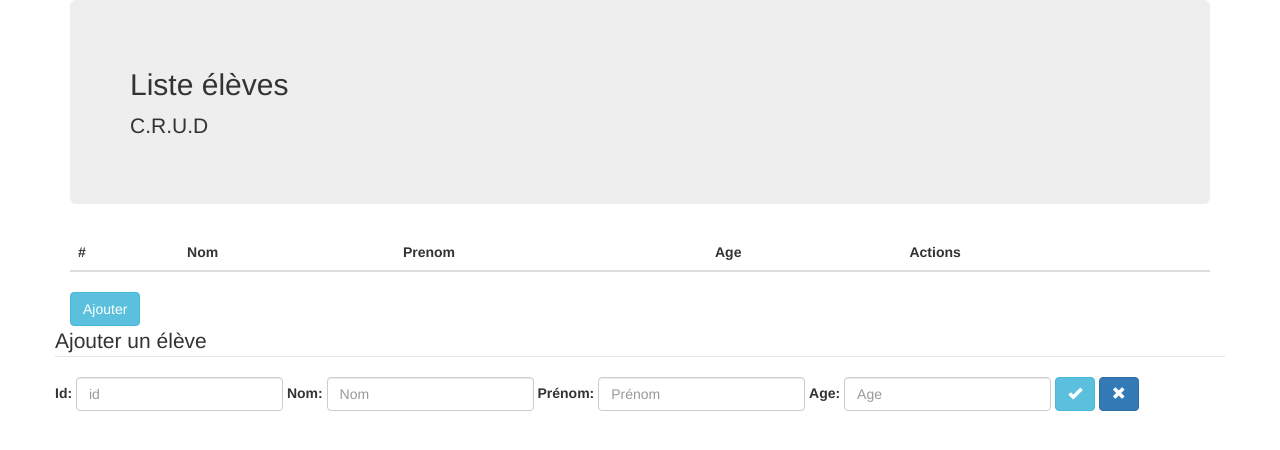
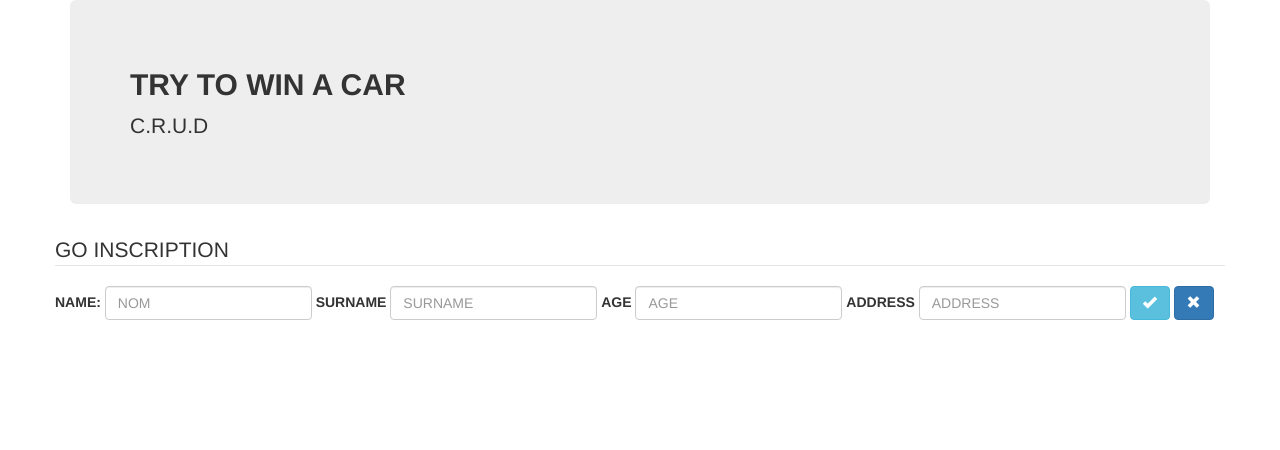
Before and after one commit to ESSAMAMI/Docker-Project, a Flask app: page / in a window 1280 px wide. Shown: the top 450 px of the page. Run offline with Flask 2, Linux system fonts and the light colour scheme; lists and menus that the app fills with data are empty; some libraries are stand-ins or nearby versions.

Commit message:
add changes in crud.html

```diff
--- a/templates/crud.html
+++ b/templates/crud.html
@@ -2,7 +2,7 @@
 <html>
 	<head>
 		<meta charset="UTF-8"/>
-		<title>Ajc-Fakir-Calculette</title>
+		<title>CRUD - CARS</title>
 		<link rel="stylesheet" href="https://maxcdn.bootstrapcdn.com/bootstrap/3.3.7/css/bootstrap.min.css">
 		<script src="https://ajax.googleapis.com/ajax/libs/jquery/3.3.1/jquery.min.js"></script>
 		<script src="https://maxcdn.bootstrapcdn.com/bootstrap/3.3.7/js/bootstrap.min.js"></script>
@@ -14,53 +14,64 @@
 
 		<div class="container">
 			<div class="jumbotron">
-				<h2>Liste élèves</h2>
+				<h2><b>TRY TO WIN A CAR</b></h2>
 				<p>C.R.U.D</p>
 			</div>
 
-
 			<div class="row spacer">
 				<div class="col-xs-12">
+					{% if person is defined %}
 					<table class="table blue-grey lighten-4" id="tabEleves">
 						<thead>
 							<tr class="table-dark">
 							  <th scope="col">#</th>
-							  <th scope="col">Nom</th>
-							  <th scope="col">Prenom</th>
-							  <th scope="col">Age</th>
-							  <th scope="col">Actions</th>
+							  <th scope="col">NAME</th>
+							  <th scope="col">SURNAME</th>
+							  <th scope="col">AGE</th>
+							  <th scope="col">ADDRESS</th>
+								<th scope="col">WINNER</th>
+								<!-- <th scope="col">CARS</th> -->
 							</tr>
 						</thead>
-						<tbody class="table-dark">
 
-						</tbody>
+							<tbody class="table-dark">
+									<tr>
+											{% for array_p in person %}
+												<tr>
+													{% for element in array_p %}
+														<td>{{ element }}</td>
+													{% endfor %}
+												</tr>
+											{% endfor %}
+									</tr>
+							</tbody>
+						{% endif %}
 					</table>
-					<button type="button" class="btn btn-info " onclick="showForm()">Ajouter</button>
 				</div>
 			</div>
 
 
 			<div class="row" id="divForm">
 				<fieldset class="fieldset1" id="formEleve">
-					<legend  id="legende">Ajouter un élève</legend>
-					<form class="form-inline" action="crud.html" id="form">
+					<legend  id="legende">GO INSCRIPTION</legend>
+					<form class="form-inline" action="/add_consumer" id="form" method="POST">
 						<div class="form-group">
-						  <label for="id">Id:</label>
-						  <input type="id" class="form-control" id="idForm" value ="" placeholder="id" name="id">
+						  <label for="nom">NAME:</label>
+						  <input type="nom" class="form-control" id="nomForm" value ="" placeholder="NOM" name="name">
 						</div>
 						<div class="form-group">
-						  <label for="nom">Nom:</label>
-						  <input type="nom" class="form-control" id="nomForm" value ="" placeholder="Nom" name="nom">
+						  <label for="prenom">SURNAME</label>
+						  <input type="prenom" class="form-control" id="prenomForm" value ="" placeholder="SURNAME" name="surname">
 						</div>
 						<div class="form-group">
-						  <label for="prenom">Prénom:</label>
-						  <input type="prenom" class="form-control" id="prenomForm" value ="" placeholder="Prénom" name="prenom">
+						  <label for="age">AGE</label>
+						  <input type="age" class="form-control" id="ageForm" value ="" placeholder="AGE" name="age">
 						</div>
 						<div class="form-group">
-						  <label for="age">Age:</label>
-						  <input type="age" class="form-control" id="ageForm" value ="" placeholder="Age" name="age">
+						  <label for="age">ADDRESS</label>
+						  <input type="age" class="form-control" id="ageForm" value ="" placeholder="ADDRESS" name="address">
 						</div>
-						<button type="button" class="btn btn-info" onclick="add()">
+						<button type="submit" class="btn btn-info" onclick="add()">
 							<span class="glyphicon glyphicon-ok"></span>
 						</button>
 						<button type="button" class="btn btn-primary" onclick="hideForm()">
@@ -69,3 +80,6 @@
 					</form>
 				</fieldset>
 			</div>
+
+		</body>
+	</html>
```
